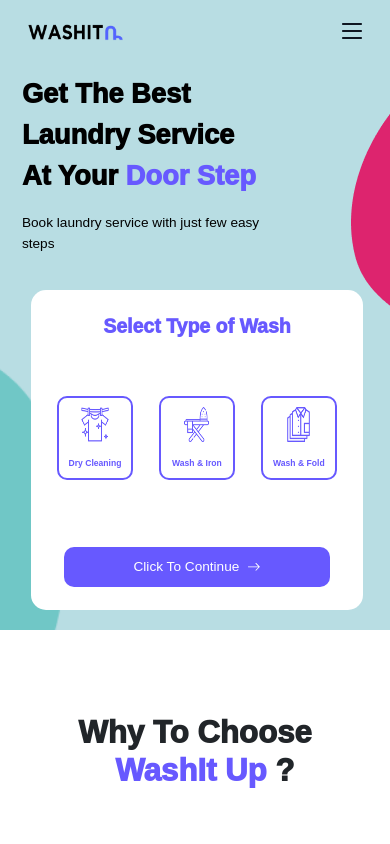
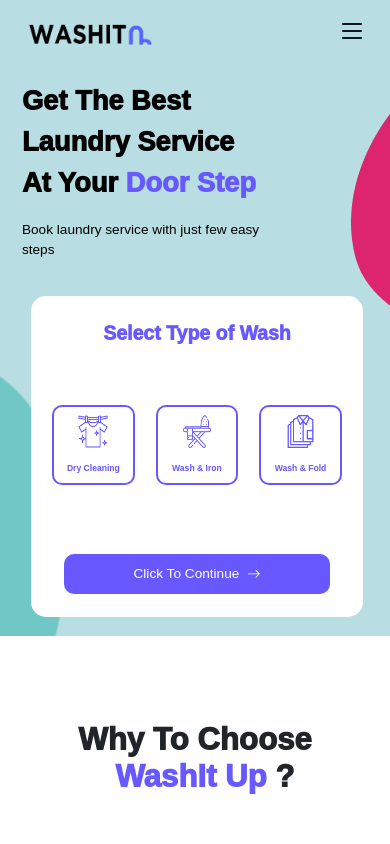
Before and after one commit to VamsiKrishna22042000/washitup, a React (Create React App) app in the folder laundryman/: page / in a window 390 px wide. Shown: the top 844 px of the page. Built offline with nearby package versions, Linux system fonts and the light colour scheme.

Commit message:
Added the google analytics meta tag

```diff
--- a/laundryman/public/index.html
+++ b/laundryman/public/index.html
@@ -2,13 +2,15 @@
 <html lang="en">
   <head>
     <meta charset="utf-8" />
-    <link rel="icon" href="%PUBLIC_URL%/favicon.ico" />
+    <link rel="icon" href="%PUBLIC_URL%/logosymbol.png" />
+    <title>WashIt Up</title>
     <meta
       name="viewport"
       content="width=device-width height=device-height, initial-scale=1"
     />
     <meta name="theme-color" content="#000000" />
     <meta name="description" content="Laundry Services now in Vizag" />
+    <meta name="keywords" content="laundry,clothes,vizag" />
     <link rel="apple-touch-icon" href="%PUBLIC_URL%/logo192.png" />
     <!--
       manifest.json provides metadata used when your web app is installed on a
@@ -24,8 +26,20 @@
       work correctly both with client-side routing and a non-root public URL.
       Learn how to configure a non-root public URL by running `npm run build`.
     -->
-    <title>Laundry Services now In Vizag</title>
   </head>
+  <!-- Google tag (gtag.js) -->
+  <script
+    async
+    src="https://www.googletagmanager.com/gtag/js?id=G-2605F2HVP5"
+  ></script>
+  <script>
+    window.dataLayer = window.dataLayer || [];
+    function gtag() {
+      dataLayer.push(arguments);
+    }
+    gtag("js", new Date());
+    gtag("config", "G-2605F2HVP5");
+  </script>
   <body>
     <noscript>You need to enable JavaScript to run this app.</noscript>
     <div id="root"></div>
--- a/laundryman/src/components/AddCoupon/addCoupon.js
+++ b/laundryman/src/components/AddCoupon/addCoupon.js
@@ -216,7 +216,7 @@ const AddCoupon = (props) => {
                 margin: 0,
                 height: "1vh",
                 position: "absolute",
-                right: "10%",
+                right: "13.5%",
                 fontWeight: "bold",
               }}
             >
--- a/laundryman/src/components/LaundryMain/index.css
+++ b/laundryman/src/components/LaundryMain/index.css
@@ -435,7 +435,7 @@
   .name {
     font-family: Arial, Helvetica, sans-serif;
     font-size: 1vw;
-    padding-left: 5%;
+    padding-left: 3%;
     width: 100%;
     border-style: solid;
     border-radius: 6px;
@@ -506,7 +506,7 @@
   .address {
     font-family: sans-serif;
     border-radius: 6px;
-    padding-left: 5%;
+    padding-left: 3%;
     font-size: 1vw;
     width: 100%;
     margin-bottom: 8%;
@@ -1078,9 +1078,10 @@
     align-self: flex-end;
   }
   .main-head {
-    height: 30px;
-    width: 100px;
+    height: 40px;
+    width: 130px;
     margin-left: 6vw;
+    margin-top: -1%;
   }
 
   .navbar-nav {
@@ -1196,7 +1197,7 @@
   .name {
     font-family: Arial, Helvetica, sans-serif;
     font-size: 3vw;
-    padding-left: 9vw;
+    padding-left: 3.5%;
     padding-top: 4%;
     padding-bottom: 4%;
     width: 90%;
@@ -1266,7 +1267,7 @@
   .address {
     border-radius: 6px;
     margin-left: 2.3vw;
-    padding-left: 8vw;
+    padding-left: 3.5%;
     padding-bottom: 20%;
     width: 89%;
     font-size: 3vw;
--- a/laundryman/src/components/TypeOfWashing/typeOfWashing.css
+++ b/laundryman/src/components/TypeOfWashing/typeOfWashing.css
@@ -124,9 +124,9 @@
     justify-content: space-around;
     flex-direction: column;
     align-items: center;
-    width: 23%;
+    width: 25%;
     border-radius: 10px;
-    height: 10vh;
+    height: 9.5vh;
     background-color: #ffffff;
     color: #6759ff;
     font-weight: bold;
@@ -144,8 +144,8 @@
     justify-content: space-around;
     flex-direction: column;
     align-items: center;
-    width: 23%;
-    border-radius: 10px;
+    width: 25%;
+    border-radius: 9.5px;
     height: 10vh;
     background-color: #6759ff20;
     color: #6759ff;
```
Also changed, not shown: laundryman/public/logosymbol.png (added), laundryman/public/washituplogo2.png (deleted).
